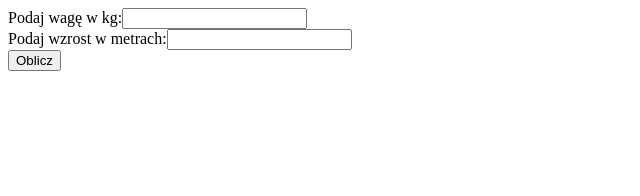
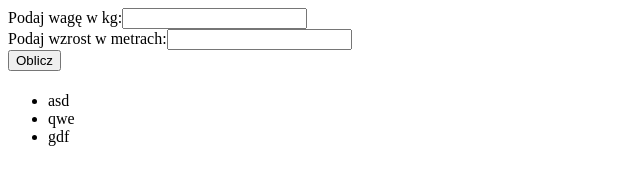
Before and after one commit to AndrzejChemerys/vue, a Vue app in the folder vue_practice/1_transforming_alx-js-bootcamp_challenges_to_vue/les1/challenges-app/: page / in a window 1280 px wide. Shown: the top 196 px of the page, without its empty margins (0-640 px from the left). Built offline with nearby package versions, Linux system fonts and the light colour scheme.

Commit message:
practicing list and loops

```diff
--- a/vue_practice/1_transforming_alx-js-bootcamp_challenges_to_vue/les1/challenges-app/src/App.vue
+++ b/vue_practice/1_transforming_alx-js-bootcamp_challenges_to_vue/les1/challenges-app/src/App.vue
@@ -7,6 +7,7 @@
     <C5/>
     <C6/>
     <C7/>
+    <C8/>
   </div>
 </template>
 
@@ -18,6 +19,7 @@ import C4 from "./components/C4.vue";
 import C5 from "./components/C5.vue";
 import C6 from "./components/C6.vue";
 import C7 from "./components/C7.vue";
+import C8 from "./components/C8.vue";
 
 export default {
   name: "App",
@@ -29,6 +31,7 @@ export default {
     C5,
     C6,
     C7,
+    C8,
   },
 };
 </script>
--- a/vue_practice/1_transforming_alx-js-bootcamp_challenges_to_vue/les1/challenges-app/src/components/C7.vue
+++ b/vue_practice/1_transforming_alx-js-bootcamp_challenges_to_vue/les1/challenges-app/src/components/C7.vue
@@ -11,7 +11,7 @@
             <span>{{wzrost}}</span>
         </div>
         <div>
-            <button @click="[calcBMI(), calcReduction()]">Oblicz</button>
+            <button class="button-primary" @click="[calcBMI(), calcReduction()]">Oblicz</button>
             <h1>{{wynnik}}</h1>
             <h2 v-if= "wynnik === 'Nadwaga'">Do prawidłowej wagi musisz zrzucić: {{wagaDoZrzucenia}}kg</h2>
         </div>
--- /dev/null
+++ b/vue_practice/1_transforming_alx-js-bootcamp_challenges_to_vue/les1/challenges-app/src/components/C8.vue
@@ -0,0 +1,20 @@
+<template>
+    <div>
+        <ul>
+            <li v-for="ar in array" :key="ar">{{ar}}</li>
+        </ul>
+    </div>
+</template>
+
+<script>
+export default {
+  data() {
+    return {
+      array: ["asd", "qwe", "gdf"],
+    };
+  },
+};
+</script>
+
+<style>
+</style>
```
Also changed, not shown: vue_practice/1_transforming_alx-js-bootcamp_challenges_to_vue/les1/challenges-app/public/index.html (+15 -1 lines).
